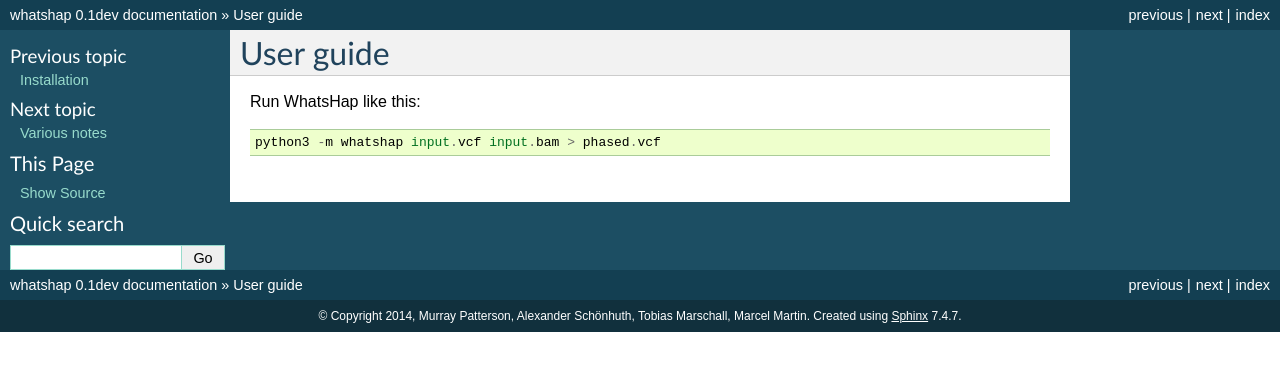
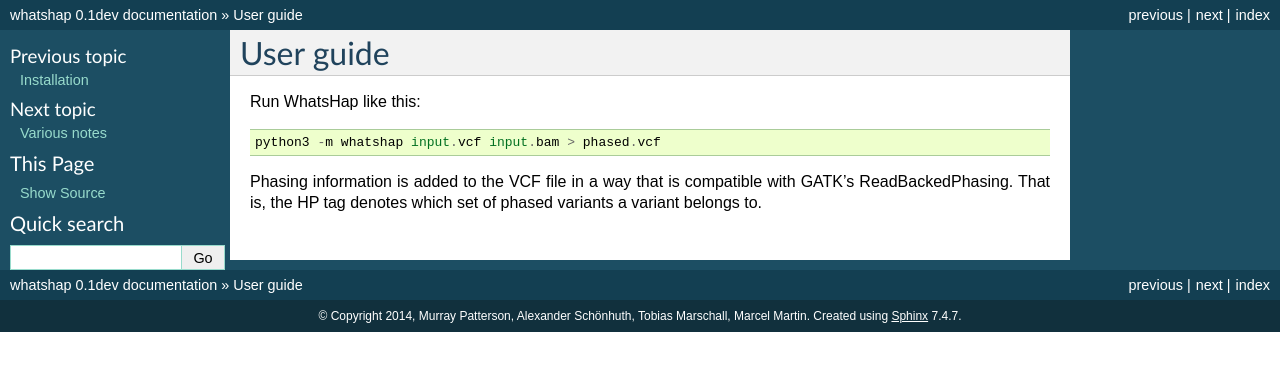
Before and after one commit to whatshap/whatshap, a Sphinx documentation site: the page built from doc/guide.rst, in a window 1280 px wide. Shown: the top 371 px of the page. Built offline with Sphinx 7.4.7, drawn with Linux system fonts in a browser that asks for light colours.

Commit message:
more docs

```diff
--- a/doc/guide.rst
+++ b/doc/guide.rst
@@ -5,3 +5,7 @@
 Run WhatsHap like this::
 
 	python3 -m whatshap input.vcf input.bam > phased.vcf
+
+Phasing information is added to the VCF file in a way that is compatible with
+GATK’s ReadBackedPhasing. That is, the HP tag denotes which set of phased
+variants a variant belongs to.
```
